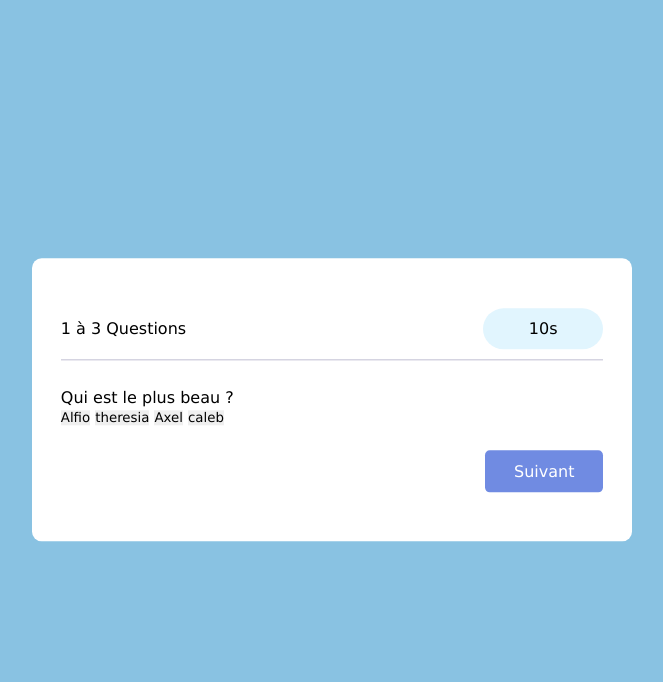
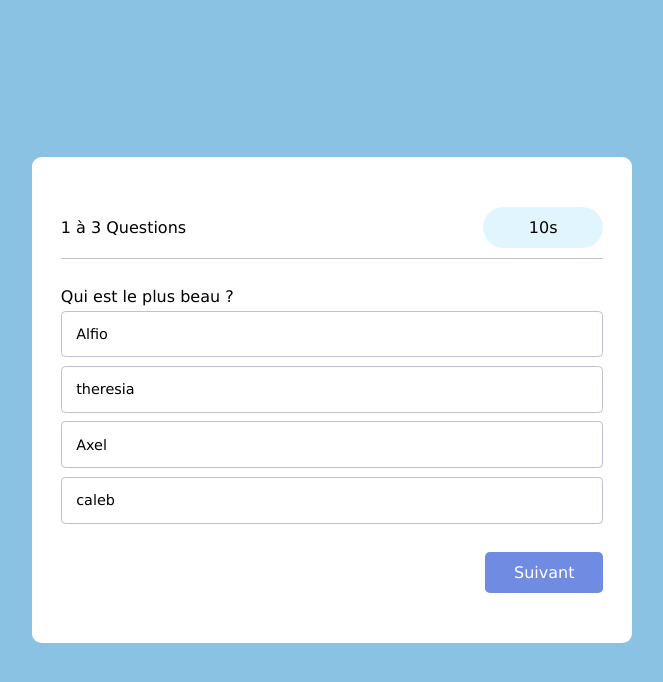
Before and after one commit to mrfinker/QuizApp-v1, a plain HTML site: page index.html in a window 1280 px wide. Both pictures are taken after a click on the button "Debuter". Shown: the whole page, without its empty margins (308-971 px from the left). Drawn offline with Linux system fonts and the light colour scheme.

Commit message:
24 févr. 2024, 14:19

```diff
--- a/style.css
+++ b/style.css
@@ -73,6 +73,23 @@ button {
   padding: 0.7em 1.8em;
 }
 
+.question {
+  margin-bottom: 1.25em;
+  font-weight: 600;
+}
+
+.option_div {
+  font-size: 0.9em;
+  width: 100%;
+  padding: 1em;
+  margin: 0.3em 0;
+  text-align: left;
+  outline: none;
+  background: transparent;
+  border: 1px solid #c0bfd2;
+  border-radius: 0.3em;
+}
+
 #next_button {
   font-size: 1em;
   margin-top: 1.5em;
```
